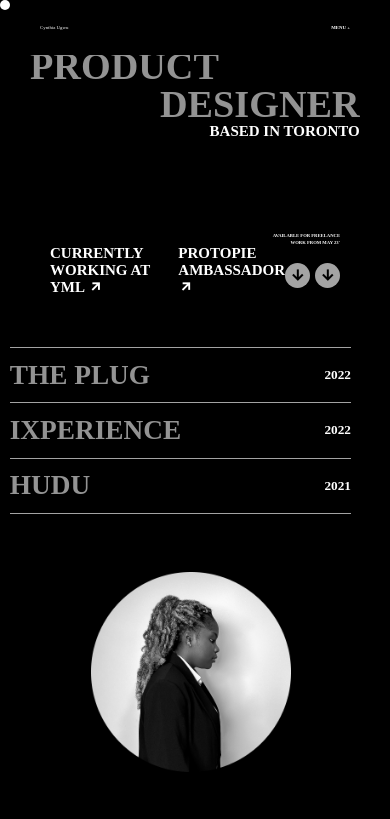
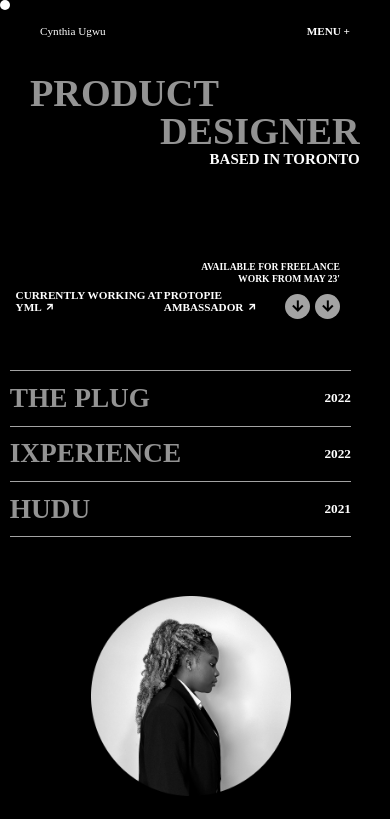
Before and after one commit to nischal108/Cynthia-Ugwu-clonesite, a plain HTML site: page index.html in a window 390 px wide. Shown: the top 819 px of the page. Drawn offline with nearby package versions, Linux system fonts and the light colour scheme; a script that the page names is missing.

Commit message:
responsive issue fixed

```diff
--- a/style.css
+++ b/style.css
@@ -48,13 +48,13 @@ html,body{
     display: flex;
     align-items: center;
     justify-content: space-between;
+    position: fixed;
     color: #fff;
     background-color: var(--color_primary);
     padding: 25px 40px;
     width: 100%;
-    font-size: 1.25vw;
+    font-size: 0.7rem;
     font-weight: 500;
-    position: fixed;
     top: 0%;
     z-index: 99;
 }
@@ -103,8 +103,6 @@ html,body{
  /* hero footer */
  #hero_footer{
     padding: 0 50px;
-    /* position: absolute;
-    bottom: 5%; */
     display: flex;
     justify-content: space-between;
     align-items: center;
@@ -114,7 +112,7 @@ html,body{
     color: var(--color_white);
     text-decoration: none;
     text-transform: uppercase;
-    font-size: 15px;
+    font-size: 1.3vw;
     font-weight: 600;
  }
 
@@ -180,13 +178,8 @@ html,body{
     width: 100%;
     height: auto;
     padding-top: 7vw;
-    /* margin-bottom: 30px; */
  }
- #third_page{
-    /* display: flex;
-    align-items: center;
-    justify-content: flex-end; */
- }
+
  #about{
     padding: 8vw 10vw 0 35vw;
     width: 100%;
@@ -286,9 +279,23 @@ html,body{
     #about{
         flex-direction: column;
         padding: 8vw 10vw 0 8vw;
+        font-size: 0.9rem;
     }
     #footer{
         flex-direction: column;
         gap: 20px;
+
+    }
+    #hero_footer{
+        padding-left: 4vw;
+    }
+    #hero_footer a{
+        font-size: 0.7rem;
+    }
+    #corner-headings h5{
+        font-size: 0.6rem;
+    }
+    #heading{
+        padding-top: 19vw;
     }
  }
```
Also changed, not shown: assests/Screenshot 2023-08-07 210203.png (added), assests/Screenshot 2023-08-07 210425.png (added), assests/Screenshot 2023-08-07 210455.png (added).
